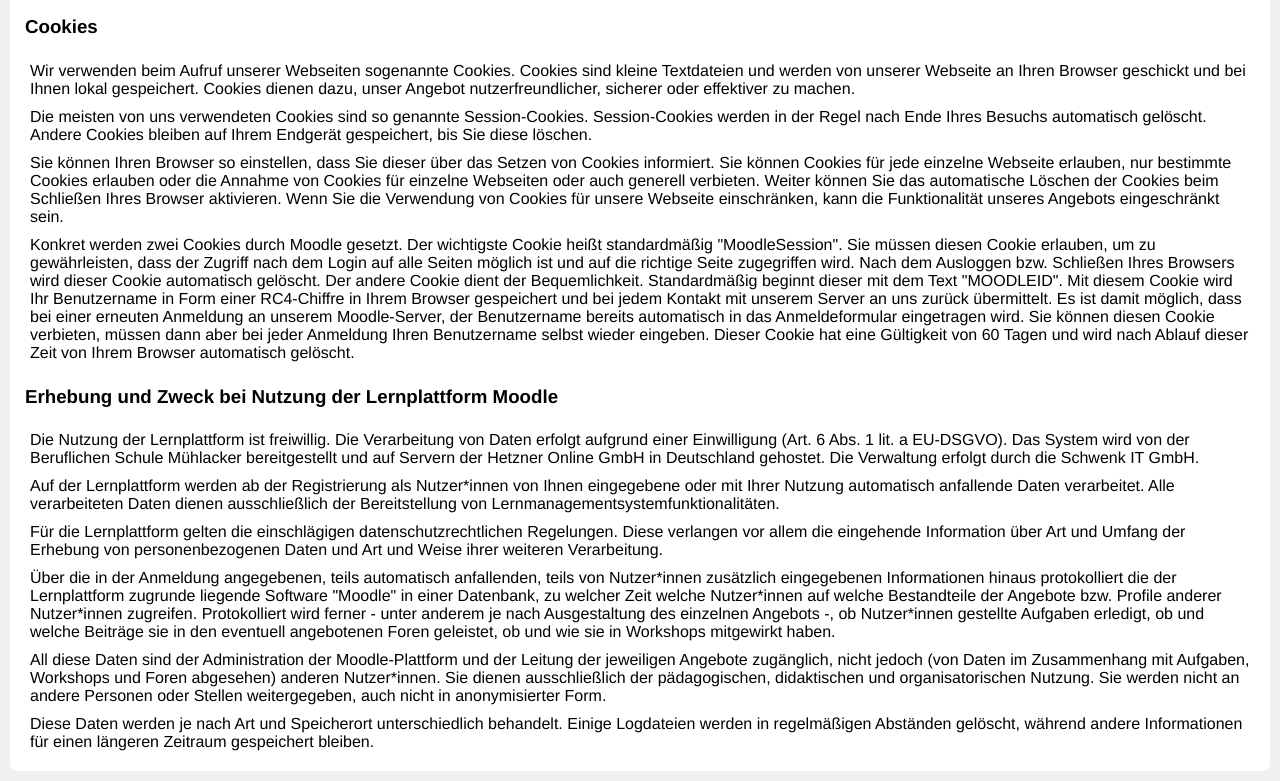
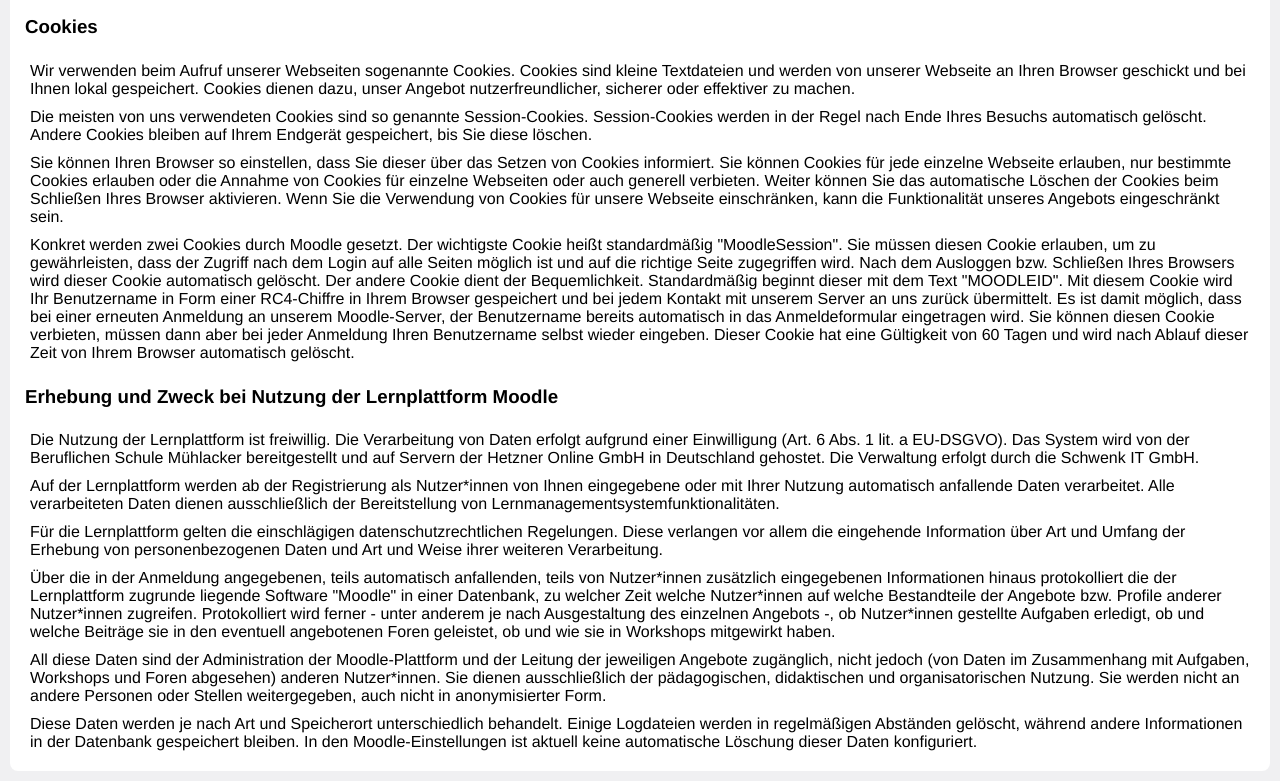
Before and after one commit to bs-muehlacker/impressum-datenschutz, a plain HTML site: page datenschutz.html in a window 1280 px wide. Shown: the part 1562-2343 px from the top of the page. Drawn offline with Linux system fonts and the light colour scheme.

Commit message:
Keine Löschung in Moodle konfiguriert.
Nach Rücksprache mit CA

```diff
--- a/datenschutz.html
+++ b/datenschutz.html
@@ -148,8 +148,8 @@ Der andere Cookie dient der Bequemlichkeit. Standardmäßig beginnt dieser mit d
 
             <div>All diese Daten sind der Administration der Moodle-Plattform und der Leitung der jeweiligen Angebote zugänglich, nicht jedoch (von Daten im Zusammenhang mit Aufgaben, Workshops und Foren abgesehen) anderen Nutzer*innen. Sie dienen ausschließlich der pädagogischen, didaktischen und organisatorischen Nutzung. Sie werden nicht an andere Personen oder Stellen weitergegeben, auch nicht in anonymisierter Form.</div>
 
-            <div>Diese Daten werden je nach Art und Speicherort unterschiedlich behandelt. Einige Logdateien werden in regelmäßigen Abständen gelöscht, während andere Informationen für einen längeren Zeitraum gespeichert bleiben.</div>
-    		</div>
+           <div>Diese Daten werden je nach Art und Speicherort unterschiedlich behandelt. Einige Logdateien werden in regelmäßigen Abständen gelöscht, während andere Informationen in der Datenbank gespeichert bleiben. In den Moodle-Einstellungen ist aktuell keine automatische Löschung dieser Daten konfiguriert.</div>
+
 
 </div>
 
```
